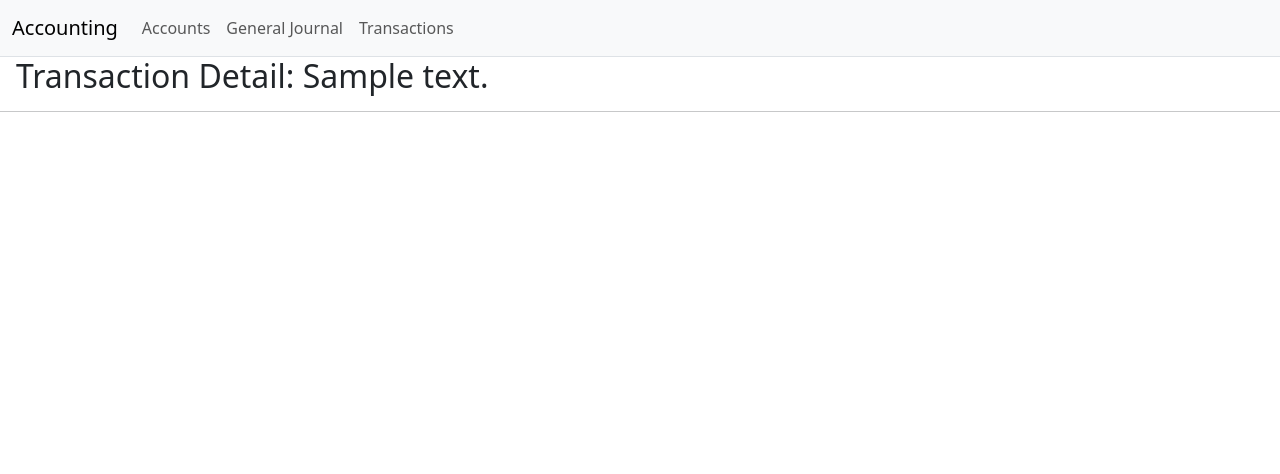
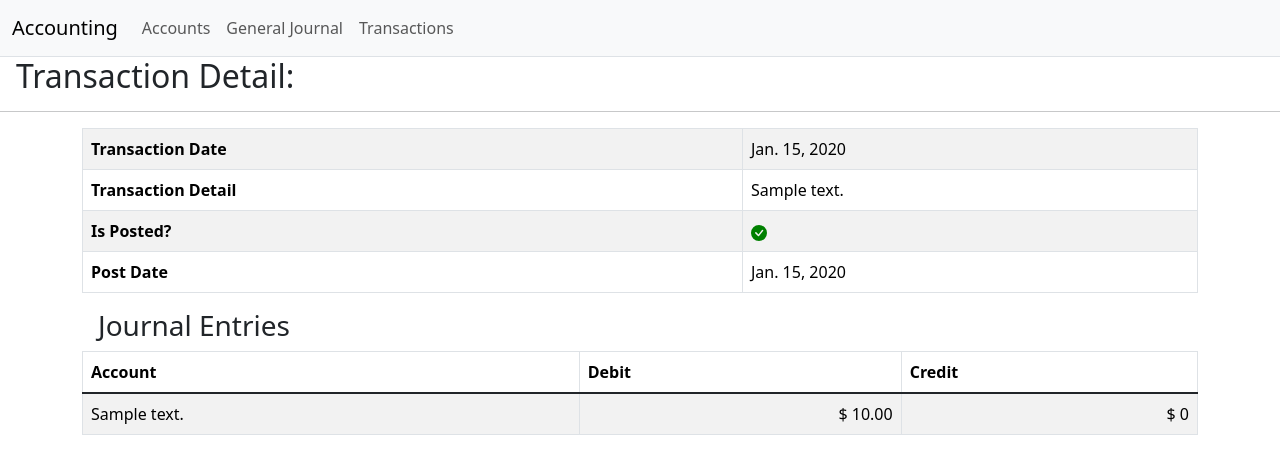
Before and after one commit to scedastic/accounting, a Django app: a page that uses templates/ledger/transaction_detail.html in a window 1280 px wide. Shown: the top 474 px of the page. Run offline with Django 5.2, Linux system fonts and the light colour scheme; a user stored in the database is signed in; tables that the repository leaves empty hold one stand-in row (values such as "Sample post"); some libraries are stand-ins or nearby versions.

Commit message:
transaction detail with journal entries

```diff
--- a/ledger/urls.py
+++ b/ledger/urls.py
@@ -6,5 +6,5 @@ urlpatterns = [
     path('journal', views.JournalEntriesView.as_view(), name='journal'),
     path('transactions', views.TransactionsView.as_view(), name='transactions'),
     path('transaction/<slug:slug>/', views.TransactionDetailView.as_view(), name='transaction-detail'),
-    path('transaction/create', views.create_transaction, name='create-transaction'),
+    path('transaction/create', views.TransactionCreateView.as_view(), name='create-transaction'),
 ]
--- a/ledger/views.py
+++ b/ledger/views.py
@@ -1,6 +1,6 @@
 from django.shortcuts import render
 from django.contrib.auth.mixins import LoginRequiredMixin
-from django.views.generic import DetailView, ListView
+from django.views.generic import CreateView, DetailView, ListView
 from .models import Account, JournalEntry, Transaction
 
 class ChartOfAccountsView(LoginRequiredMixin, ListView):
@@ -9,6 +9,11 @@ class ChartOfAccountsView(LoginRequiredMixin, ListView):
 
 class TransactionsView(LoginRequiredMixin, ListView):
     model = Transaction
+
+
+class TransactionCreateView(LoginRequiredMixin, CreateView):
+    model = Transaction
+    fields = ['description','transaction_date']
 
 
 class TransactionDetailView(LoginRequiredMixin, DetailView):
@@ -22,6 +27,7 @@ class JournalEntriesView(LoginRequiredMixin, ListView):
     model = JournalEntry
     template_name = 'ledger/journal_entry_list.html'
 
+
 def create_transaction(request):
     context = {
         'placeholder': 'This is just a placeholder'
--- a/templates/ledger/transaction_detail.html
+++ b/templates/ledger/transaction_detail.html
@@ -5,8 +5,60 @@ Transactions
 {% endblock title %}
 
 {% block page_heading %}
-<div class="px-3 h2">Transaction Detail: {{ object.description }}</div>
+<div class="px-3 h2">Transaction Detail:</div>
 {% endblock %}
 
 {% block content %}
+<table class="table table-striped table-hover table-bordered">
+    <tr>
+        <th>Transaction Date</th>
+        <td>{{ object.transaction_date }}</td>
+    </tr>
+    <tr>
+        <th>Transaction Detail</th>
+        <td> {{ object.description }}</td>
+    </tr>
+    <tr>
+        <th>Is Posted?</th>
+        <td>
+            {% if object.is_posted %}
+            <svg xmlns="http://www.w3.org/2000/svg" width="16" height="16" fill="green" class="bi bi-check-circle-fill" viewBox="0 0 16 16">
+                <path d="M16 8A8 8 0 1 1 0 8a8 8 0 0 1 16 0m-3.97-3.03a.75.75 0 0 0-1.08.022L7.477 9.417 5.384 7.323a.75.75 0 0 0-1.06 1.06L6.97 11.03a.75.75 0 0 0 1.079-.02l3.992-4.99a.75.75 0 0 0-.01-1.05z"/>
+            </svg>
+            {% else %}
+            <svg xmlns="http://www.w3.org/2000/svg" width="16" height="16" fill="red" class="bi bi-x-circle-fill" viewBox="0 0 16 16">
+                <path d="M16 8A8 8 0 1 1 0 8a8 8 0 0 1 16 0M5.354 4.646a.5.5 0 1 0-.708.708L7.293 8l-2.647 2.646a.5.5 0 0 0 .708.708L8 8.707l2.646 2.647a.5.5 0 0 0 .708-.708L8.707 8l2.647-2.646a.5.5 0 0 0-.708-.708L8 7.293z"/>
+            </svg>
+            {% endif %}
+        </td>
+    </tr>
+    <tr>
+        <th>Post Date</th>
+        <td>{{ object.post_date }}</td>
+    </tr>
+</table>
+
+<div class="px-3 h3">Journal Entries</div>
+<table class="table table-striped table-hover table-bordered">
+    <thead>
+        <tr>
+            <th scope="col">Account </th>
+            <th scope="col">Debit</th>
+            <th scope="col">Credit</th>
+        </tr>
+    </thead>
+    <tbody class="table-group-divider">
+    {% for journal_entry in object.entries.all %}
+        <tr>
+            <td>{{ journal_entry.account.description }}</td>
+            <td class="text-end">$ {{ journal_entry.debit_amount }}</td>
+            <td class="text-end">$ {{ journal_entry.credit_amount }}</td>
+        </tr>
+        {% empty %}
+        <tr><td>No Journal Entries.</td></tr>
+    {% endfor %}
+</tbody>
+
+</table>
+
 {% endblock content %}
--- a/templates/ledger/transaction_list.html
+++ b/templates/ledger/transaction_list.html
@@ -27,6 +27,6 @@ Transactions
                 <tr><td>No Transactions.</td></tr>
             {% endfor %}
         </tbody>
-
     </table>
+    <a class="btn btn-success" href="{% url 'create-transaction' %}">New Transaction</a>
 {% endblock content %}
```
